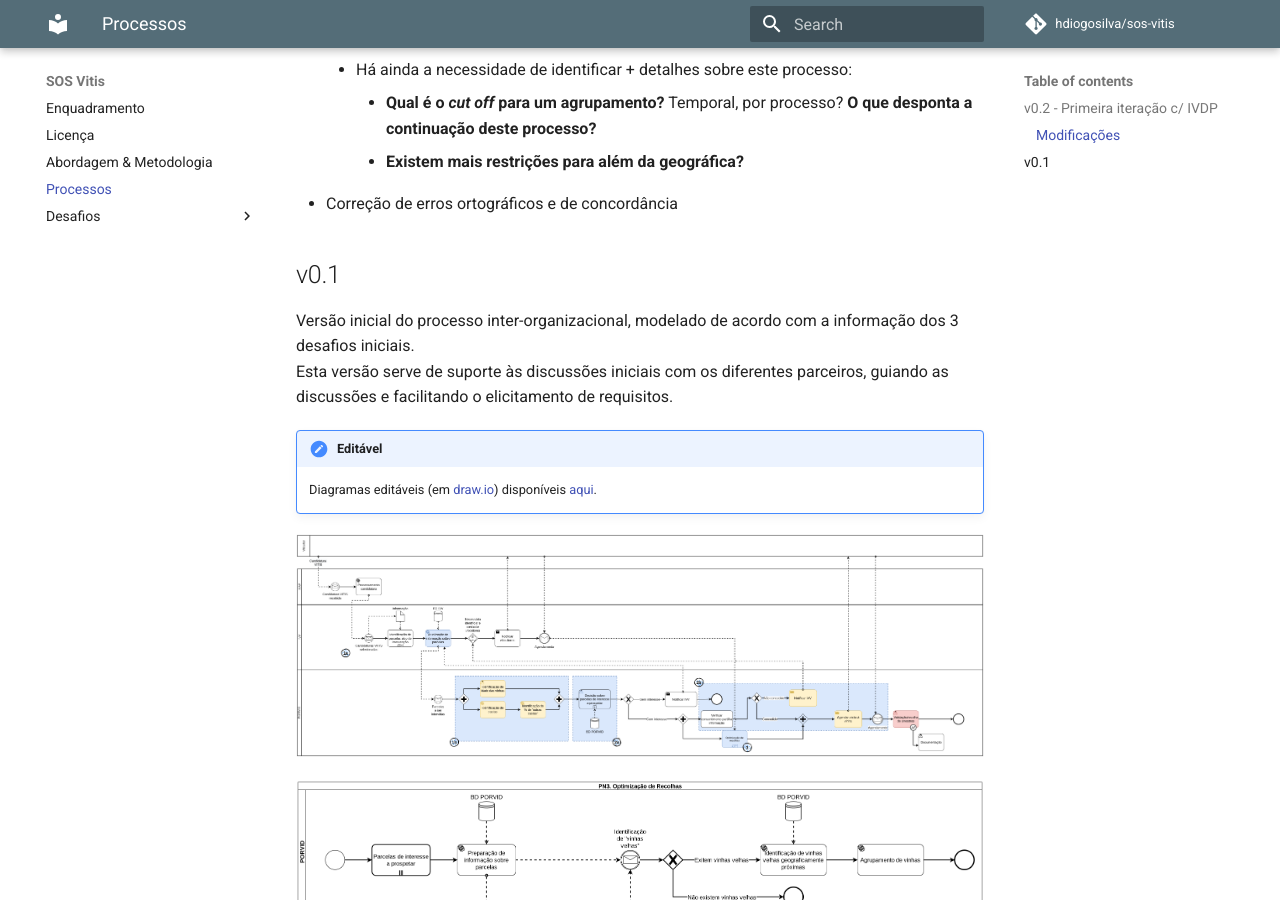
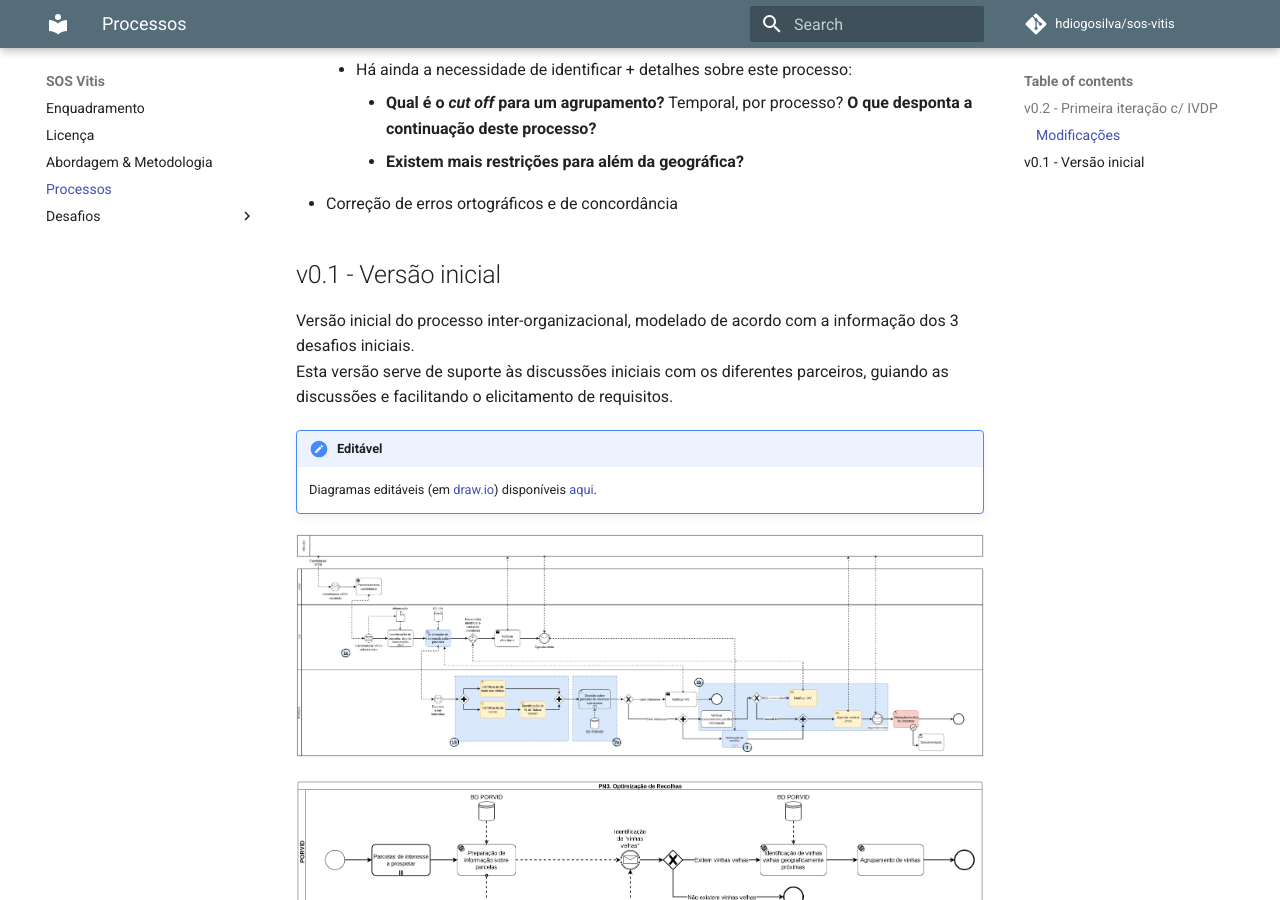
Before and after one commit to hdiogosilva/sos-vitis, an MkDocs documentation site: the page built from docs/processos.md, in a window 1280 px wide and 900 px high, scrolled down 2035 px. Built offline with MkDocs 1.6.1 and Material for MkDocs 9.7.7, drawn with Linux system fonts in a browser that asks for light colours; comment, search, counter and statistics services are not loaded.

Commit message:
Added name do v0

```diff
--- a/docs/processos.md
+++ b/docs/processos.md
@@ -47,7 +47,7 @@ Primeira iteração do processo principal, alterado de acordo com os comentário
         + **Existem mais restrições para além da geográfica?**
 + Correção de erros ortográficos e de concordância
 
-## v0.1
+## v0.1 - Versão inicial
 
 Versão inicial do processo inter-organizacional, modelado de acordo com a informação dos 3 desafios iniciais.
 Esta versão serve de suporte às discussões iniciais com os diferentes parceiros, guiando as discussões e facilitando o elicitamento de requisitos.
```
